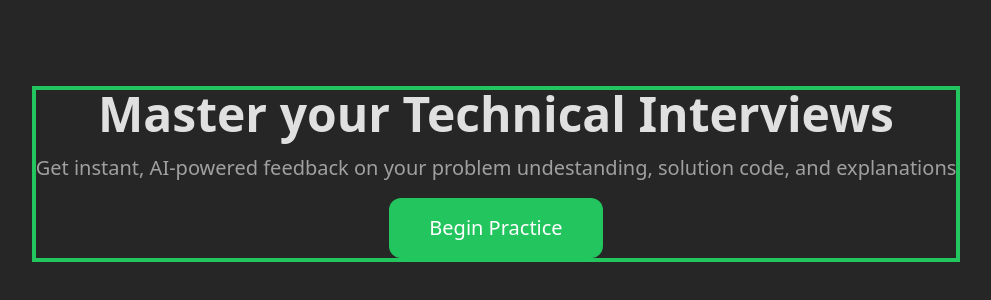
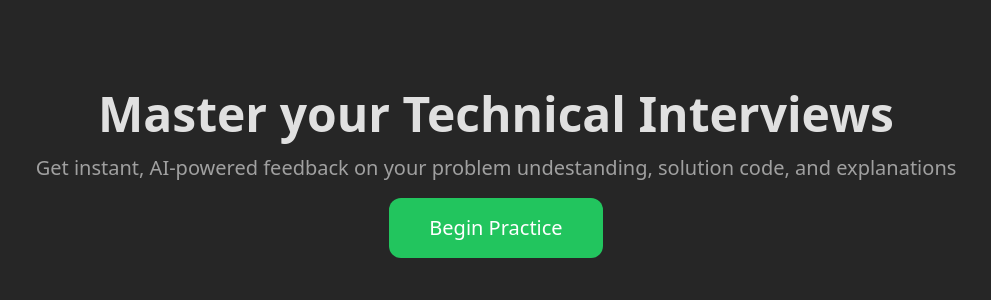
Before and after one commit to TalipTun/AI-interview-prep-app, a Next.js app in the folder ai-interview-coach/: page / in a window 1280 px wide. Shown: the part 226-526 px from the top of the page, without its empty margins (144-1135 px from the left). Built offline with nearby package versions, Linux system fonts and the light colour scheme.

Commit message:
created the link for begin practice button, and the interview page

```diff
--- /dev/null
+++ b/ai-interview-coach/src/app/interview/page.tsx
@@ -0,0 +1,3 @@
+export default function Page() {
+    return <p>This is the interview page</p>
+}
--- a/ai-interview-coach/src/app/page.tsx
+++ b/ai-interview-coach/src/app/page.tsx
@@ -1,12 +1,13 @@
 import "./globals.css";
+import Link from 'next/link'
 
 export default function Home() {
   return (
-    <main className="bg-background text-primary h-screen w-full flex flex-col items-center justify-center p-6">
-      <div className="border-4 border-accent flex flex-col items-center text-center gap-y-4">
+    <main className="bg-background h-screen w-full flex flex-col items-center justify-center p-6">
+      <div className="flex flex-col items-center text-center gap-y-4">
         <p className="text-5xl text-primary font-extrabold">Master your Technical Interviews</p>
         <p className="text-secondary text-xl">Get instant, AI-powered feedback on your problem undestanding, solution code, and explanations</p>
-        <button className="bg-accent text-xl text-white flex flex-col justify-center items-center py-4 px-10 rounded-xl"> Begin Practice </button>
+        <Link href="/interview" className="bg-accent text-xl text-white flex flex-col justify-center items-center py-4 px-10 rounded-xl"> Begin Practice </Link>
       </div>
     </main>
   );
```
